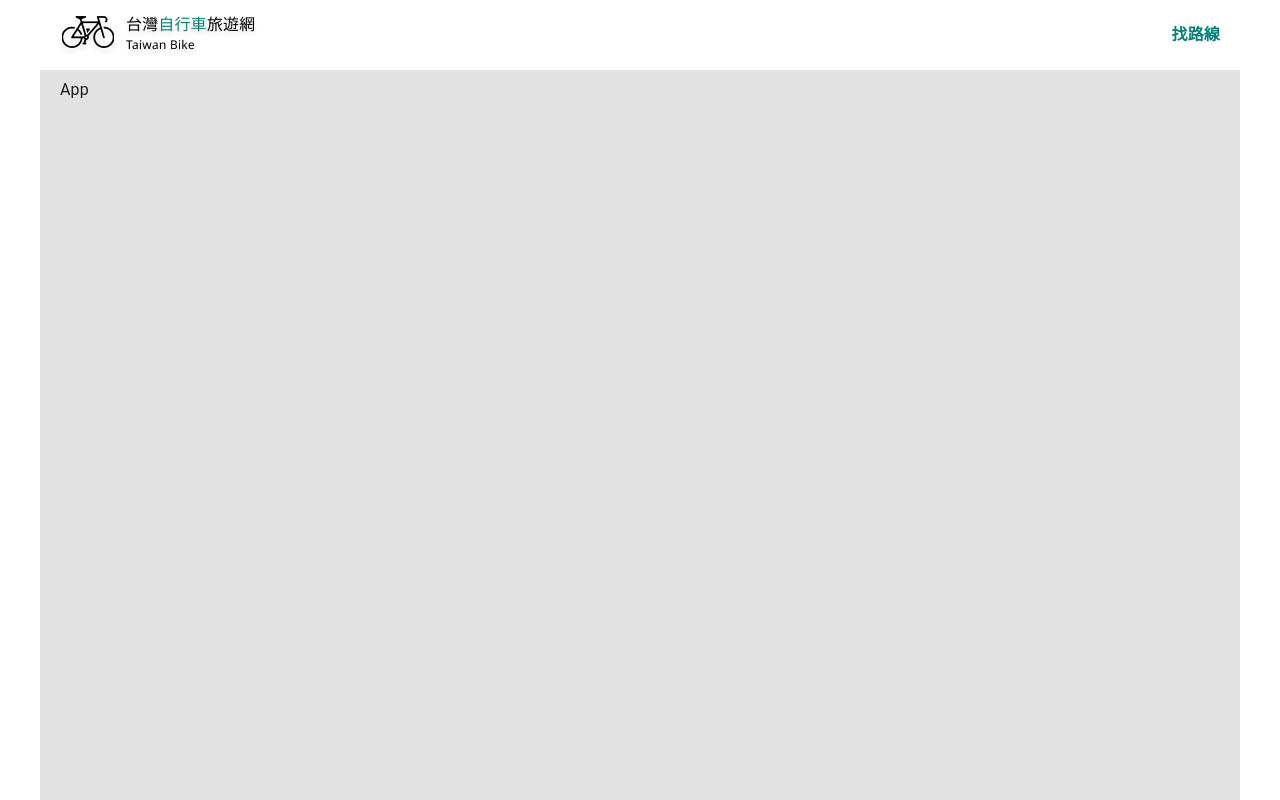
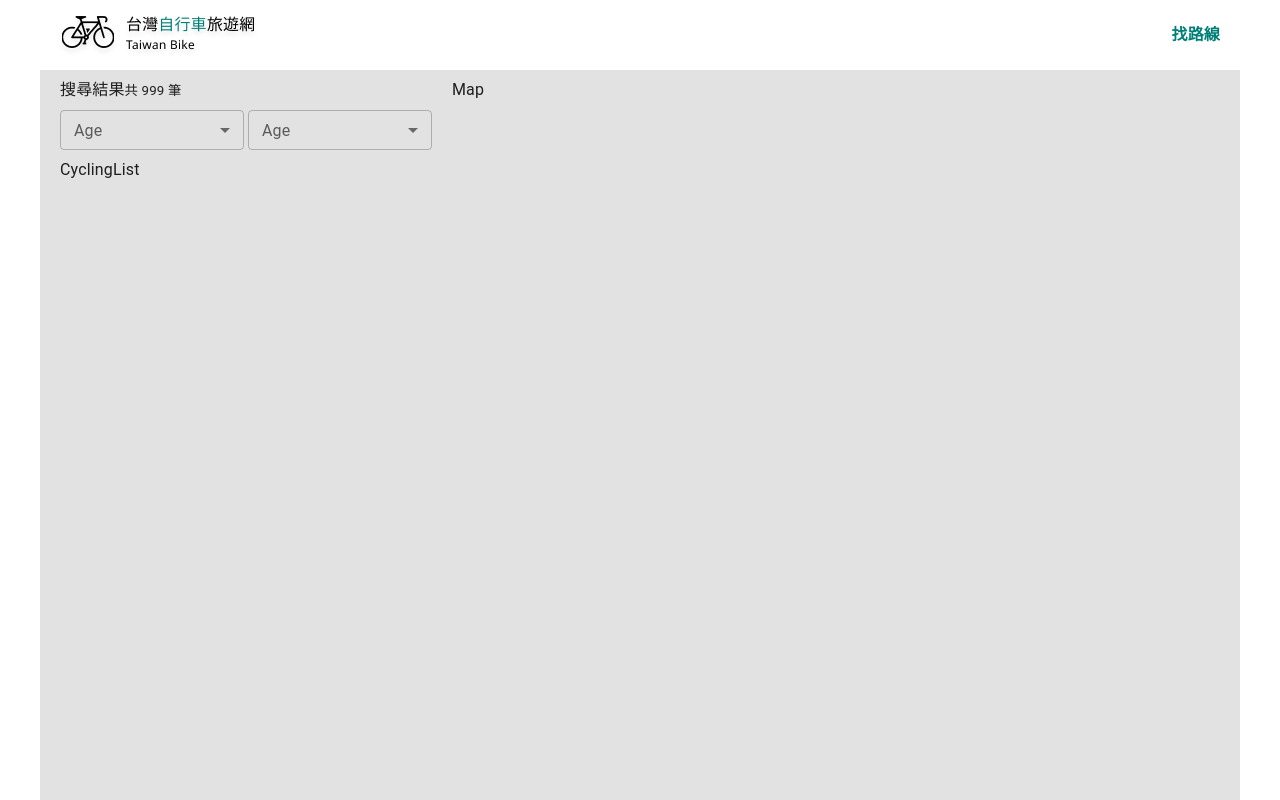
Before and after one commit to bell881122/f2e-week2, a React (Create React App) app: page / in a window 1280 px wide. Built offline with nearby package versions, Linux system fonts and the light colour scheme.

Commit message:
新增 Cycling

```diff
--- a/src/App.js
+++ b/src/App.js
@@ -1,6 +1,7 @@
 // MUI
 import CssBaseline from '@mui/material/CssBaseline'
 // Custom
+import Cycling from 'src/components/Cycling';
 import Logo from 'src/asset/logo.png'
 import 'src/App.scss'
 //--------------------
@@ -18,7 +19,7 @@ function App() {
         </div>
       </header>
       <main className="wrap">
-        App
+        <Cycling />
       </main>
     </>
   );
--- a/src/App.scss
+++ b/src/App.scss
@@ -42,3 +42,7 @@ main {
     flex-grow: 1;
     width: 100%;
 }
+
+.mt8{
+    margin-top: 8px;
+}
--- /dev/null
+++ b/src/components/Cycling.js
@@ -0,0 +1,20 @@
+// MUI
+import Grid from '@mui/material/Grid'
+// Custom
+import SearchBar from "src/components/SearchBar"
+import CyclingList from "src/components/CyclingList"
+//--------------------
+export default function Cycling() {
+  return (
+    <Grid container spacing={2}>
+      <Grid item xs={4}>
+        <SearchBar />
+        <div className="mt8" />
+        <CyclingList />
+      </Grid>
+      <Grid item xs={8}>
+        Map
+      </Grid>
+    </Grid>
+  );
+}
--- /dev/null
+++ b/src/components/CyclingList.js
@@ -0,0 +1,7 @@
+export default function CyclingList() {
+  return (
+    <div>
+      CyclingList
+    </div>
+  );
+}
--- /dev/null
+++ b/src/components/SearchBar.js
@@ -0,0 +1,18 @@
+// Custom
+import Selector from "src/utils/Selector"
+//--------------------
+export default function SearchBar() {
+  return (
+    <>
+      <p>
+        <span>搜尋結果</span>
+        <small>共 999 筆</small>
+      </p>
+      <div className="mt8" />
+      <div style={{ display: 'flex' }}>
+        <Selector />
+        <Selector />
+      </div>
+    </>
+  );
+}
--- /dev/null
+++ b/src/utils/Selector.js
@@ -0,0 +1,34 @@
+import React from 'react';
+// MUI
+import Box from '@mui/material/Box';
+import InputLabel from '@mui/material/InputLabel';
+import MenuItem from '@mui/material/MenuItem';
+import FormControl from '@mui/material/FormControl';
+import Select from '@mui/material/Select';
+//--------------------
+export default function Selector() {
+  const [age, setAge] = React.useState('');
+
+  const handleChange = (event) => {
+    setAge(event.target.value);
+  };
+
+  return (
+    <Box sx={{ width: '100%', marginRight: '4px' }}>
+      <FormControl fullWidth size="small">
+        <InputLabel id="demo-simple-select-label">Age</InputLabel>
+        <Select
+          labelId="demo-simple-select-label"
+          id="demo-simple-select"
+          value={age}
+          label="Age"
+          onChange={handleChange}
+        >
+          <MenuItem value={10}>Ten</MenuItem>
+          <MenuItem value={20}>Twenty</MenuItem>
+          <MenuItem value={30}>Thirty</MenuItem>
+        </Select>
+      </FormControl>
+    </Box>
+  );
+}
```
